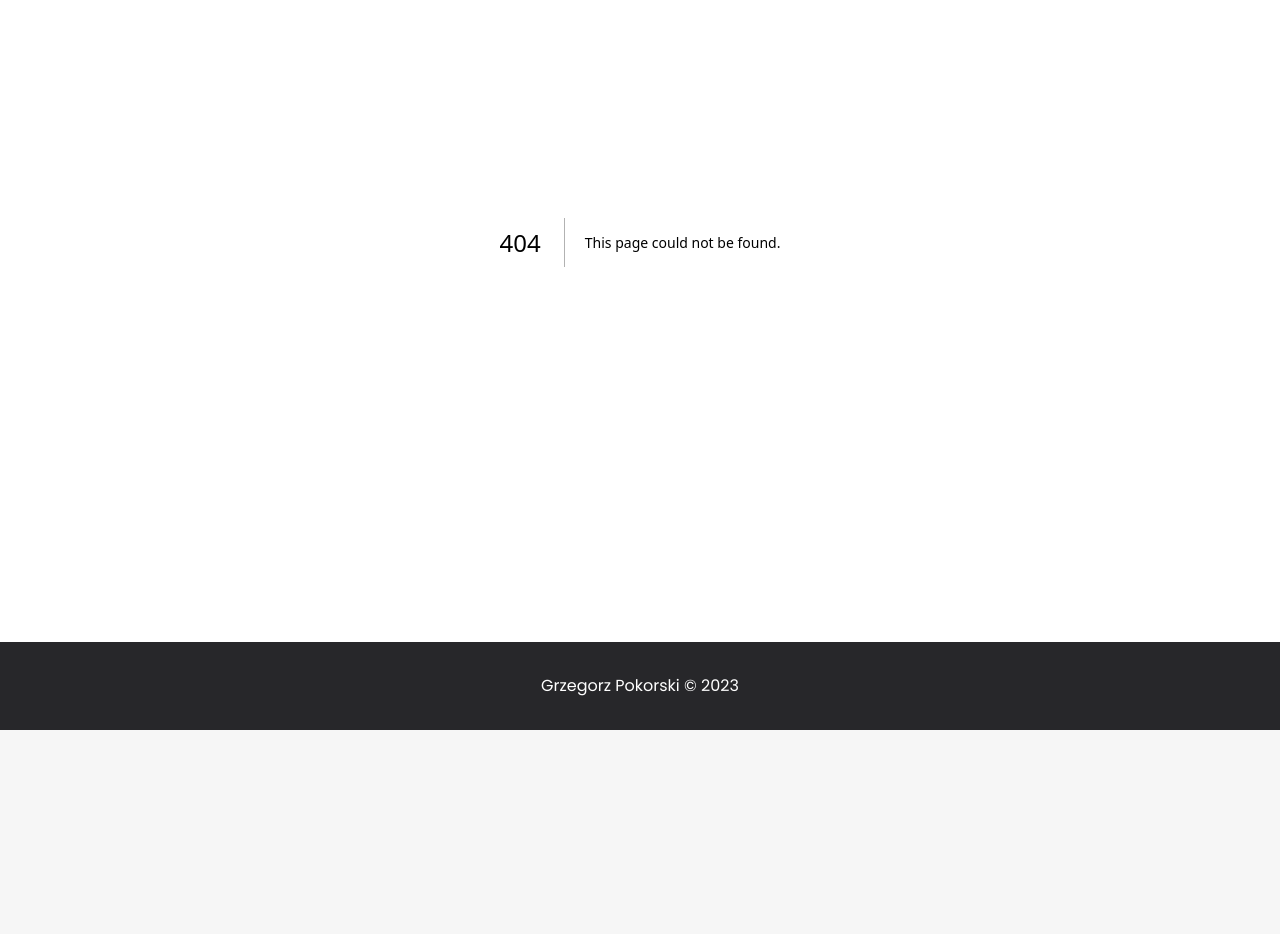
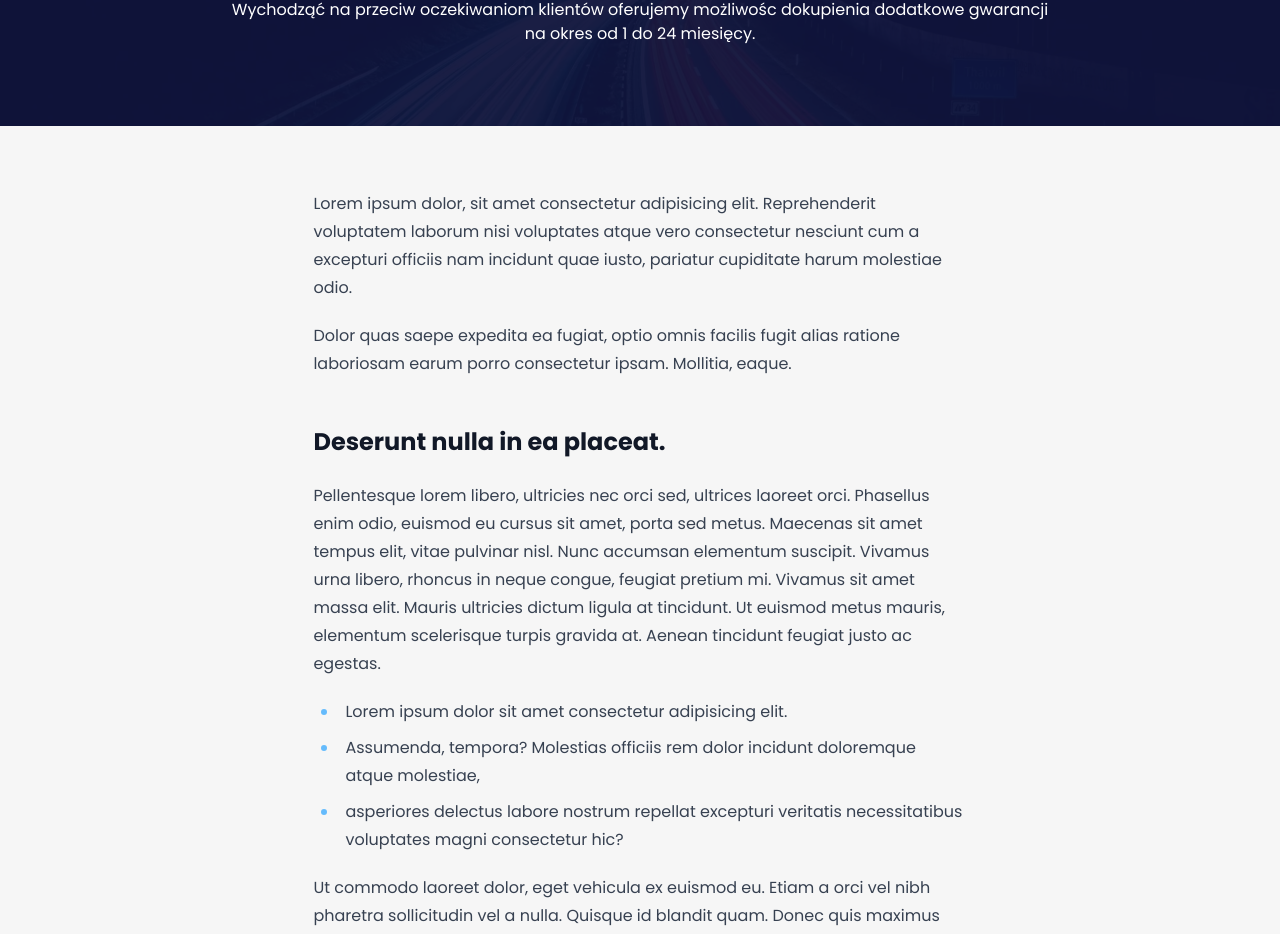
Before and after one commit to grzegorzpokorski/autodealer, a Next.js app: page /gwarancja in a window 1280 px wide. Before the commit this address had no page. Shown: the part 238-1172 px from the top of the page. Before the commit the page ends 968 px from the top, so only its background shows below. Built offline with nearby package versions, Linux system fonts and the light colour scheme.

Commit message:
feat: add simple page to present text content

```diff
--- a/package.json
+++ b/package.json
@@ -24,6 +24,7 @@
     "typescript": "5.0.4"
   },
   "devDependencies": {
+    "@tailwindcss/typography": "^0.5.9",
     "@typescript-eslint/eslint-plugin": "^5.58.0",
     "@typescript-eslint/parser": "^5.58.0",
     "eslint-config-next": "13.3.0",
--- /dev/null
+++ b/src/app/finansowanie/page.tsx
@@ -0,0 +1,47 @@
+import { ContentPage } from "@/components/templates/ContentPage/ContentPage";
+
+export const metadata = {
+  title: "finansowanie",
+};
+
+export default function Page() {
+  return (
+    <ContentPage
+      title="Finansowanie"
+      subtitle="Firma AutoDealer oferuje kompleksową obsługę finansowania zakupionych pojazdów w firmie jak i z własnego źródła zarówno w kredycie jak i leasingu."
+      content={
+        <>
+          <p>
+            Lorem ipsum, dolor sit amet consectetur adipisicing elit. Voluptatum
+            pariatur, doloribus perspiciatis similique aspernatur commodi,
+            dolorem amet dolorum, vel, esse molestias minus exercitationem sit
+            placeat ea dolores asperiores repellat corrupti!
+          </p>
+          <h2>Wspołpracujemny tylko z najlepszymi.</h2>
+          <p>
+            Pellentesque lorem libero, ultricies nec orci sed, ultrices laoreet
+            orci. Phasellus enim odio, euismod eu cursus sit amet, porta sed
+            metus. Maecenas sit amet tempus elit, vitae pulvinar nisl. Nunc
+            accumsan elementum suscipit. Vivamus urna libero, rhoncus in neque
+            congue, feugiat pretium mi. Vivamus sit amet massa elit. Mauris
+            ultricies dictum ligula at tincidunt. Ut euismod metus mauris,
+            elementum scelerisque turpis gravida at. Aenean tincidunt feugiat
+            justo ac egestas.
+          </p>
+          <blockquote>
+            Lorem ipsum dolor sit amet, consectetur adipisicing, elit.
+            Consequatur accusantium optio aut omnis excepturi aspernatur fuga
+            sequi quae vel, illo, ipsum sapiente, alias voluptate cupiditate
+            reiciendis doloremque sint veritatis fugit.
+          </blockquote>
+          <p>
+            Ut commodo laoreet dolor, eget vehicula ex euismod eu. Etiam a orci
+            vel nibh pharetra sollicitudin vel a nulla. Quisque id blandit quam.
+            Donec quis maximus augue. Quisque ut elit commodo, consectetur orci
+            ut, rhoncus odio.
+          </p>
+        </>
+      }
+    />
+  );
+}
--- /dev/null
+++ b/src/app/gwarancja/page.tsx
@@ -0,0 +1,56 @@
+import { ContentPage } from "@/components/templates/ContentPage/ContentPage";
+
+export const metadata = {
+  title: "gwarancja",
+};
+
+export default function Page() {
+  return (
+    <ContentPage
+      title="Gwarancja"
+      subtitle="Wychodząć na przeciw oczekiwaniom klientów oferujemy możliwośc dokupienia dodatkowe gwarancji na okres od 1 do 24 miesięcy."
+      content={
+        <>
+          <p>
+            Lorem ipsum dolor, sit amet consectetur adipisicing elit.
+            Reprehenderit voluptatem laborum nisi voluptates atque vero
+            consectetur nesciunt cum a excepturi officiis nam incidunt quae
+            iusto, pariatur cupiditate harum molestiae odio.
+          </p>
+          <p>
+            Dolor quas saepe expedita ea fugiat, optio omnis facilis fugit alias
+            ratione laboriosam earum porro consectetur ipsam. Mollitia, eaque.
+          </p>
+          <h2>Deserunt nulla in ea placeat.</h2>
+          <p>
+            Pellentesque lorem libero, ultricies nec orci sed, ultrices laoreet
+            orci. Phasellus enim odio, euismod eu cursus sit amet, porta sed
+            metus. Maecenas sit amet tempus elit, vitae pulvinar nisl. Nunc
+            accumsan elementum suscipit. Vivamus urna libero, rhoncus in neque
+            congue, feugiat pretium mi. Vivamus sit amet massa elit. Mauris
+            ultricies dictum ligula at tincidunt. Ut euismod metus mauris,
+            elementum scelerisque turpis gravida at. Aenean tincidunt feugiat
+            justo ac egestas.
+          </p>
+          <ul>
+            <li>Lorem ipsum dolor sit amet consectetur adipisicing elit.</li>
+            <li>
+              Assumenda, tempora? Molestias officiis rem dolor incidunt
+              doloremque atque molestiae,
+            </li>
+            <li>
+              asperiores delectus labore nostrum repellat excepturi veritatis
+              necessitatibus voluptates magni consectetur hic?
+            </li>
+          </ul>
+          <p>
+            Ut commodo laoreet dolor, eget vehicula ex euismod eu. Etiam a orci
+            vel nibh pharetra sollicitudin vel a nulla. Quisque id blandit quam.
+            Donec quis maximus augue. Quisque ut elit commodo, consectetur orci
+            ut, rhoncus odio.
+          </p>
+        </>
+      }
+    />
+  );
+}
--- a/src/app/layout.tsx
+++ b/src/app/layout.tsx
@@ -10,8 +10,9 @@ const poppins = Poppins({
 });
 
 export const metadata = {
-  title: "AutoBart",
-  description: "Samochody z Polskiej sieci dealerskiej",
+  title: { default: "AutoDealer", template: "AutoDealer | %s" },
+  description:
+    "Samochody z Polskiej sieci dealerskiej. Sprzedaż samochodów Gdynia.",
   robots: {
     index: false,
     follow: false,
--- a/src/app/oferta/page.tsx
+++ b/src/app/oferta/page.tsx
@@ -1,5 +1,9 @@
 import { OfferPage } from "@/components/templates/OfferPage/OfferPage";
 import offers from "@/data/offers.json";
+
+export const metadata = {
+  title: "oferta",
+};
 
 export default function Page() {
   return <OfferPage offers={offers} />;
--- a/src/app/sprzedalismy/page.tsx
+++ b/src/app/sprzedalismy/page.tsx
@@ -1,5 +1,9 @@
 import { SoldPage } from "@/components/templates/SoldPage/SoldPage";
 import categoriesFromJSON from "@/data/categories.json";
+
+export const metadata = {
+  title: "sprzedaliśmy",
+};
 
 export default function Page() {
   return <SoldPage soldByCategory={categoriesFromJSON} />;
--- /dev/null
+++ b/src/components/templates/ContentPage/ContentPage.tsx
@@ -0,0 +1,36 @@
+import { Container } from "@/components/atoms/Container/Container";
+import { Heading } from "@/components/atoms/Heading/Heading";
+import { Main } from "@/components/molecules/Main/Main";
+import { SectionWithOverlay } from "@/components/molecules/SectionWithOverlay/SectionWithOverlay";
+import { ReactNode, useId } from "react";
+
+type Props = {
+  title: string;
+  subtitle: string;
+  content: ReactNode;
+};
+
+export const ContentPage = ({ title, subtitle, content }: Props) => {
+  const headerTitleID = useId();
+  return (
+    <>
+      <SectionWithOverlay
+        as="header"
+        ariaLabeledby={headerTitleID}
+        overlayColor="secondary"
+      >
+        <header className="flex flex-col gap-4 text-center lg:w-8/12 mx-auto">
+          <Heading as="h1" size="lg" id={headerTitleID}>
+            {title}
+          </Heading>
+          {subtitle && <p>{subtitle}</p>}
+        </header>
+      </SectionWithOverlay>
+      <Main>
+        <Container>
+          <article className="py-16 lg:pb-0 mx-auto prose">{content}</article>
+        </Container>
+      </Main>
+    </>
+  );
+};
--- a/tailwind.config.js
+++ b/tailwind.config.js
@@ -1,5 +1,7 @@
 const defaultTheme = require("tailwindcss/defaultTheme");
 const colors = require("tailwindcss/colors");
+
+console.log(colors.primary);
 
 /** @type {import('tailwindcss').Config} */
 module.exports = {
@@ -16,7 +18,21 @@ module.exports = {
       fontFamily: {
         sans: ["var(--font-poppins)", ...defaultTheme.fontFamily.sans],
       },
+      typography: {
+        DEFAULT: {
+          css: {
+            blockquote: {
+              borderColor: "#31a4fb80",
+            },
+            li: {
+              "&::marker": {
+                color: "#65bbfc",
+              },
+            },
+          },
+        },
+      },
     },
   },
-  plugins: [],
+  plugins: [require("@tailwindcss/typography")],
 };
```
Also changed, not shown: 1 other file (tests, documents, lock files or other folders).
